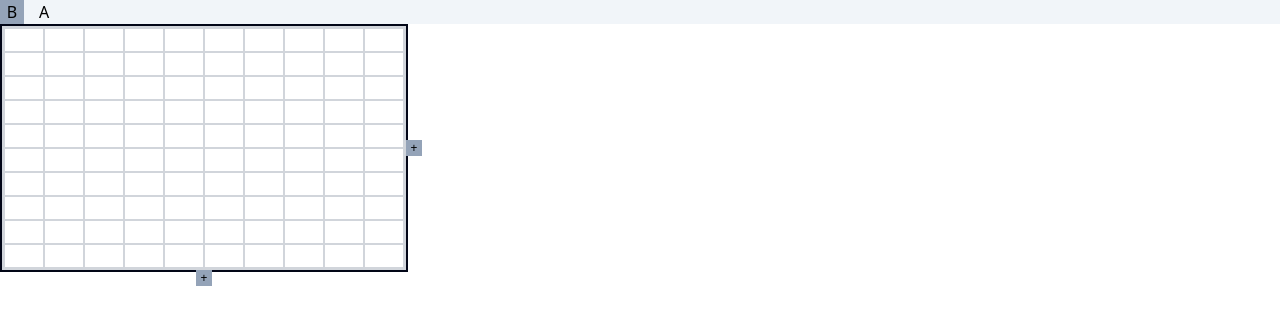
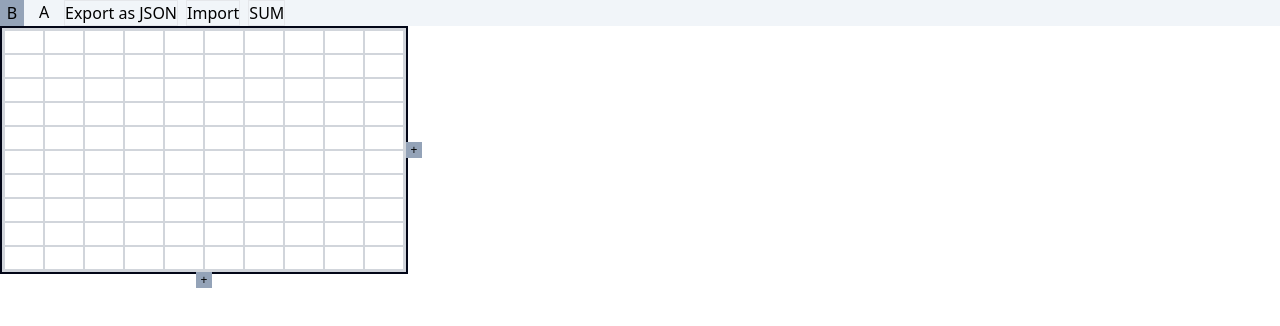
Before and after one commit to NishantSinghUjjwal/spreadsheet-clone-frontend, a React (Create React App) app: page / in a window 1280 px wide. Shown: the top 326 px of the page. Built offline with nearby package versions, Linux system fonts and the light colour scheme.

Commit message:
Added basic app

```diff
--- a/src/App.tsx
+++ b/src/App.tsx
@@ -1,4 +1,4 @@
-import React, { KeyboardEventHandler, useState } from "react";
+import React, { KeyboardEventHandler, useEffect, useState } from "react";
 import logo from "./logo.svg";
 import "./App.css";
 import { v4 as uuid } from 'uuid'
@@ -6,9 +6,9 @@ import { twMerge } from "tailwind-merge";
 import { HexColorPicker } from "react-colorful";
 //10 x 10 default grid (DONE)
 //can add more rows and columns (DONE)
-//can perform SUM and AVG functions on selected cells
+//can perform SUM and AVG functions on selected cells (DONE)
 //can format selected cells with bold text and background color (DONE)
-//can copy paste cells
+//can copy paste cells (DONE) Multiple is remaining
 //can save the  spreadsheet to JSON format
 //can load the spreadsheet from JSON format
 interface Cell {
@@ -35,9 +35,13 @@ function App() {
   const [cols, setCols] = useState(DEFAULT_CELL_COUNT);
 
 
-  const [selectedCell, setSelectedCell] = useState<Cell | null>(null)
+  const [selectedCells, setSelectedCells] = useState<string[]>([])
 
-  const [showFillColorPicker,setShowFillColorPicker] = useState(false)
+  const [showFillColorPicker, setShowFillColorPicker] = useState(false)
+
+  const [formulaCell, setFormulaCell] = useState<{ type: 'SUM' | 'AVG' | null, cell: Cell | null }>({ type: null, cell: null })
+
+  const [selectedRange, setSelectedRange] = useState<{ start: [number,number], end: [number,number] } | null>(null)
 
   //i used fill before, but it was causing issues, thats why has to use .from()
   const [grid, setGrid] = useState<Cell[][]>(
@@ -50,11 +54,8 @@ function App() {
   );
 
 
-  console.log(grid)
   //i need to implement debouncing here later :TODO
   const onChangeCell = (row: number, col: number, value: string) => {
-    console.log('onchange called', row, col)
-
     setGrid(prev => prev.map((r, i) => r.map((c, j) => {
       if (i == row && j == col) return { ...c, value }
       else return c
@@ -79,9 +80,9 @@ function App() {
   };
 
 
-  const changeFontWeight=()=>{
+  const changeFontWeight = () => {
     setGrid(prev => prev.map(row => row.map(cell => {
-      if (cell.id == selectedCell?.id) return {
+      if (selectedCells.includes(cell.id || '')) return {
         ...cell,
         styles: {
           ...cell.styles,
@@ -92,24 +93,276 @@ function App() {
     })))
   }
 
-  const changeCellBackground=(color:string)=>{
+  const changeCellBackground = (color: string) => {
     setGrid(prev => prev.map(row => row.map(cell => {
-      if (cell.id == selectedCell?.id) return {
+      if (selectedCells.includes(cell.id || '')) return {
         ...cell,
         styles: {
           ...cell.styles,
-          backgroundColor: color ||cell.styles.backgroundColor
+          backgroundColor: color || cell.styles.backgroundColor
         }
       }
       else return cell
     })))
   }
 
+  const handleCopy = (e: ClipboardEvent) => {
+
+    if (!selectedCells.length) return;
+
+    const selection = window.getSelection()
+
+    console.log('selectedCells', selection)
+
+    const node = selection?.focusNode
+    //@ts-ignore
+    let id: string = node?.id
+
+    if (!id || !id.startsWith('cell_')) return; //if copied element is not the cell or related data, then skip
+
+    id = id.replace("cell_", '') //get actual uuid
+
+    e.preventDefault() // else prevent default vopy pasting behaviour
+
+    let actualCell: Cell | null = null
+
+    for (const row of grid) {
+      for (const cell of row) {
+        if (cell.id == id) {
+          actualCell = cell;
+          break;
+        }
+      }
+    }
+
+    if (!actualCell) return
+
+    if (selection?.type == 'Caret' || selection?.type == 'Range') {
+      e.clipboardData?.setData('application/json', JSON.stringify(actualCell))
+      //whole cell is copied
+    }
+
+  }
+
+  const handlePaste = (e: ClipboardEvent) => {
+    if (!selectedCells.length) return;
+
+    const data = e.clipboardData?.getData('application/json')
+
+    if (!data) return;
+
+    e.preventDefault()
+
+    const copiedCell: Cell | undefined = JSON.parse(data)
+
+    if (!copiedCell || copiedCell.id == selectedCells[0]) return;
+
+    // setGrid(prev=>prev.map(row=>row.map(cell=>{
+    //   if(cell.id == selectedCell.id) return {...copiedCell,id:cell.id}
+    //   else return cell
+    // })))
+  }
 
 
-  const onKeyDown = (e: React.KeyboardEvent<HTMLInputElement>) => {
-    console.log(e.key);
-  };
+  const exportToJSON = () => { //
+    const json = JSON.stringify(grid, null, 2)
+
+    const blob = new Blob([json], { type: 'application/json' })
+
+    const url = URL.createObjectURL(blob)
+
+    const a = document.createElement('a')
+    a.href = url;
+    a.download = 'spreadsheet.json'
+    a.click()
+  }
+
+
+  const importFromJSON: React.ChangeEventHandler<HTMLInputElement> | undefined = (e) => {
+    if (!e.target.files) {
+      alert('SOmething went wrong while uploading file')
+      return
+    }
+    const jsonSheet = e.target.files[0]
+
+    const fileReader = new FileReader()
+
+    fileReader.onload = (e) => {
+      const text = e.target?.result as string;
+      const grid = JSON.parse(text)
+
+      if (!Array.isArray(grid)) {
+        alert('Invalid format');
+        return
+      }
+
+      console.log(grid)
+      //check if each cell is valid
+      const isValid = grid.every(row => {
+        if (!Array.isArray(row)) {
+          console.log('row not an array')
+          return false
+        }
+        else return row.every((cell: Cell) => {
+          if (cell.id && typeof cell.value == 'string' || typeof cell.value == 'number') return true;
+          else {
+            console.log('cell is not valid', cell.id, typeof cell)
+            return false
+          }
+        })
+      })
+
+      if (!isValid) {
+        alert('Invalid file');
+        return
+      }
+
+      setCols(grid[0].length)
+      setRows(grid.length)
+      setGrid(grid)
+    }
+
+    fileReader.readAsText(jsonSheet)
+
+  }
+
+  const onClickSum = () => {
+    console.log('SUM', selectedCells)
+    if (!selectedCells.length) return;
+
+    //now we will select first cell which contains data, to show users that cell can be selected
+    grid.forEach(row => {
+      row.forEach(cell => {
+        if (cell.value != '') {
+          setSelectedCells([cell.id || ''])
+          return;
+        }
+      })
+    })
+    setFormulaCell({ type: 'SUM', cell: { id: selectedCells[0], styles: { fontWeight: 'normal', backgroundColor: 'lightgray' }, value: '=SUM()' } })
+  }
+
+  const calculateFormula = (type: string | null) => {
+    if (type == 'SUM') {
+      return calculateSum()
+    }
+    else if (type == 'AVG') {
+      return calculateAvg()
+    }
+  }
+
+  const calculateSum = () => {
+    let total = grid.flat().reduce((acc, cell) => {
+      if (selectedCells.includes(cell.id || '')) {
+        return acc + Number(cell.value)
+      }
+      return acc
+    }, 0)
+
+    return total.toString()
+  }
+
+  const calculateAvg = () => {
+    const flattenedGrid = grid.flat()
+    let total = flattenedGrid.reduce((acc, cell) => {
+      return acc + Number(cell.value)
+    }, 0)
+    const avg = total / flattenedGrid.length
+    return avg.toString()
+  }
+
+  const handleKeyDown = (e: KeyboardEvent) => {
+    if (e.key == 'Enter') {
+      const total = calculateFormula(formulaCell.type || null)
+      if (isNaN(Number(total)) || total == undefined) return;
+
+      setGrid(prev => prev.map(row => row.map(cell => {
+        if (cell.id == formulaCell.cell?.id) {
+          return { ...cell, value: total }
+        }
+        return cell
+      })))
+
+      setSelectedCells([formulaCell.cell?.id || ''])
+      setFormulaCell({ type: null, cell: null })
+
+    }
+  }
+
+  const selectCell = (cell: Cell,row:number,col:number, shiftPressed: boolean,ctrlPressed:boolean) => {
+    console.log('cell', cell, 'shift', shiftPressed, 'ctrl', ctrlPressed)
+
+    if (selectedCells.length > 1 && ctrlPressed && selectedCells.includes(cell.id || '')) {
+      //if cell is secondary cell and cell is already selected, then remove it from selected cells
+      console.log('removing cell', cell.id)
+      setSelectedCells(prev => prev.filter(id => id != cell.id || ''))
+    }
+    else if(ctrlPressed){
+      setSelectedCells(prev => [...prev, cell.id || ''])
+    }
+    else if (shiftPressed) {
+      //if shift is preseed we need to save range of ids inside array
+
+     setSelectedRange(prev=>{
+      if(prev == null){
+        let start = null
+        grid.forEach((r,rIndex)=>{
+          r.forEach((c,cIndex)=>{
+            if(c.id == selectedCells[0]){
+              start = [rIndex,cIndex]
+            }
+          })
+        })
+        return {start:start||[row,col],end:[row,col]}
+      }
+      else{
+        return {start:prev.start,end:[row,col]}
+      }
+     })
+
+    }
+    else {
+      setSelectedRange(null)
+      setSelectedCells([cell.id || ''])
+    }
+  }
+
+  useEffect(() => {
+    document.addEventListener('copy', handleCopy)
+    document.addEventListener('paste', handlePaste)
+    document.addEventListener('keydown', handleKeyDown)
+    return () => {
+      document.removeEventListener('copy', handleCopy)
+      document.removeEventListener('paste', handlePaste)
+      document.removeEventListener('keydown', handleKeyDown)
+    }
+  }, [selectedCells.length, grid])
+
+
+  useEffect(()=>{
+
+    if (!selectedRange?.start || !selectedRange?.end) return;
+
+    const [startRow, startCol] = selectedRange.start;
+    const [endRow, endCol] = selectedRange.end;
+
+    const top = Math.min(startRow, endRow);
+    const bottom = Math.max(startRow, endRow);
+    const left = Math.min(startCol, endCol);
+    const right = Math.max(startCol, endCol);
+
+    const selectedIDs: string[] = [];
+
+    for (let r = top; r <= bottom; r++) {
+      for (let c = left; c <= right; c++) {
+        selectedIDs.push(grid[r][c].id || '');
+      }
+    }
+
+    setSelectedCells([...selectedIDs])
+
+  },[selectedRange?.start,selectedRange?.end])
+
 
   return (
     <div className="flex flex-col items-start justify-start h-screen transition-all">
@@ -118,9 +371,14 @@ function App() {
       <div className="flex gap-2 bg-slate-100 w-full">
         <button className=" hover:bg-slate-400 w-6 " onClick={changeFontWeight}>B</button>
         <div className="relative w-fit">
-        <button className="hover:bg-slate-400 w-6 relative" onClick={()=>setShowFillColorPicker(prev=>!prev)}>A </button>
-        {showFillColorPicker &&<HexColorPicker color={'black'} onChange={changeCellBackground} />}
+          <button className="hover:bg-slate-400 w-6 relative" onClick={() => setShowFillColorPicker(prev => !prev)}>A </button>
+          {showFillColorPicker && <HexColorPicker color={'black'} onChange={changeCellBackground} />}
         </div>
+        <button className="hover:bg-slate-400 relative border" onClick={exportToJSON}>Export as JSON</button>
+        <label htmlFor="import" className="hover:bg-slate-400 relative border">Import</label>
+        <input id="import" type="file" onChange={importFromJSON} accept=".json" multiple={false} className="hidden" />
+
+        <button className="border" onClick={onClickSum}>SUM</button>
       </div>
       {/* GRID */}
       <div className="border-2 border-slate-950 relative">
@@ -142,22 +400,22 @@ function App() {
             gridTemplateRows: `repeat(${rows},1fr)`,
           }}>
           {grid.map((row, rIndex) =>
-            row.map((cell, cIndex) => (
-              <div onClick={()=>setSelectedCell(cell)} key={cIndex} className={twMerge("border border-gray-300 w-10 h-6 flex items-center",selectedCell?.id==cell.id && "border-2 border-green-700" )} >
+            row.map((cell, cIndex) => {
+              const data = formulaCell.cell && formulaCell.cell.id == cell.id ? { ...formulaCell.cell } : { ...cell }
+              return (
+                <div
+                  onClick={(e) => selectCell(cell, rIndex, cIndex, e.shiftKey, e.ctrlKey)}
+                  id={`cell_${cell.id}`} key={cIndex} className={twMerge("border border-gray-300 w-10 h-6 flex items-center", selectedCells.includes(cell.id || '') && "border-2 border-green-700", formulaCell.cell && selectedCells.includes(cell.id || '') && "border-2 border-dashed")} >
                   <input
                     type="text"
                     className={twMerge("w-full h-full px-2 outline-none border-none text-center text-xs")}
-                  style={{
-                    fontWeight:cell.styles.fontWeight||'',
-                    backgroundColor:cell.styles.backgroundColor||'transparent'
-                  }}
-                  value={cell.value}
+                    style={data.styles}
+                    value={data.value}
                     onChange={(e) => onChangeCell(rIndex, cIndex, e.target.value)}
-
-                  onKeyDown={onKeyDown}
                   />
                 </div>
-            ))
+              )
+            })
           )}
         </div>
       </div>
```
Lines whose indentation alone changed are shown as unchanged.
